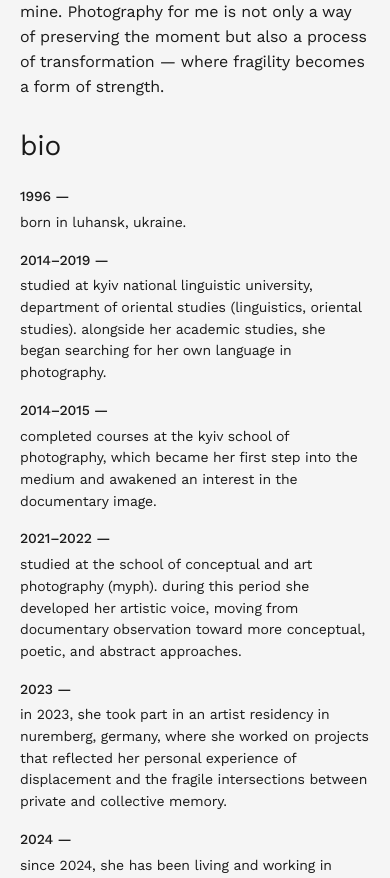
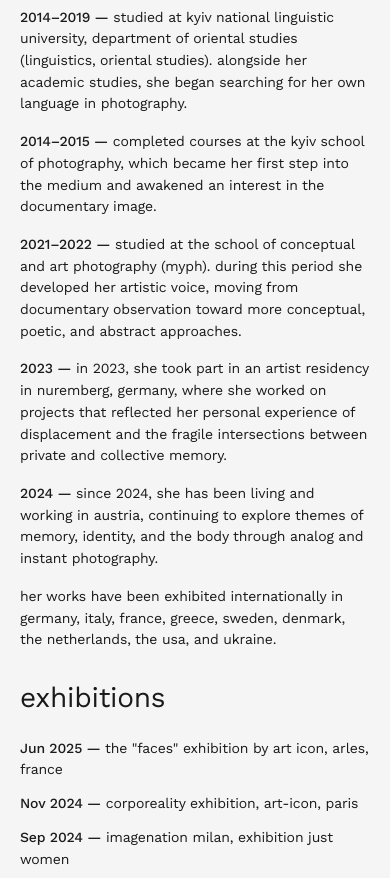
Before and after one commit to romchhh/Anastasiia-Antonenko-Portfolio, a Next.js app: page /about in a window 390 px wide. Shown: the part 1100-1978 px from the top of the page. Built offline with nearby package versions, Linux system fonts and the light colour scheme.

Commit message:
added adaptivity

```diff
--- a/src/app/about/page.tsx
+++ b/src/app/about/page.tsx
@@ -84,7 +84,7 @@ export default function AboutPage() {
                 {/* Portrait Image */}
                 <div className="flex-shrink-0">
                   <img
-                    src="/about/2 2.png"
+                    src="/about/2 2.jpg"
                     alt="Anastasiia Antonenko"
                     className="w-[300px] h-auto object-cover"
                   />
@@ -383,7 +383,7 @@ export default function AboutPage() {
             {/* Portrait Image */}
             <div className="mb-6">
               <img
-                src="/about/2 2.png"
+                src="/about/2 2.jpg"
                 alt="Anastasiia Antonenko"
                 className="w-full max-w-[300px] h-auto object-cover mx-auto"
               />
@@ -419,47 +419,23 @@ export default function AboutPage() {
                 bio
               </h3>
               <div className="space-y-4 text-[14px] md:text-[16px] leading-[155%] tracking-[-0.01em] text-[#1A1A1A]" style={{ fontFamily: 'Work Sans' }}>
-                <div>
-                  <div className="font-medium mb-1 lg:hidden normal-case">1996 —</div>
-                  <div className="lg:relative">
-                    <span className="font-medium hidden lg:inline-block lg:absolute lg:-left-[120px] lg:w-[110px] lg:text-right normal-case">1996 —</span>
-                    <span className="font-normal lowercase">Born in Luhansk, Ukraine.</span>
-                  </div>
+                <div className="lg:relative">
+                  <span className="font-medium lg:absolute lg:-left-[120px] lg:w-[110px] lg:text-right normal-case">1996 —</span> <span className="font-normal lowercase">Born in Luhansk, Ukraine.</span>
                 </div>
-                <div>
-                  <div className="font-medium mb-1 lg:hidden normal-case">2014–2019 —</div>
-                  <div className="lg:relative">
-                    <span className="font-medium hidden lg:inline-block lg:absolute lg:-left-[120px] lg:w-[110px] lg:text-right normal-case">2014–2019 —</span>
-                    <span className="font-normal lowercase">Studied at Kyiv National Linguistic University, Department of Oriental Studies (Linguistics, Oriental Studies). Alongside her academic studies, she began searching for her own language in photography.</span>
-                  </div>
+                <div className="lg:relative">
+                  <span className="font-medium lg:absolute lg:-left-[120px] lg:w-[110px] lg:text-right normal-case">2014–2019 —</span> <span className="font-normal lowercase">Studied at Kyiv National Linguistic University, Department of Oriental Studies (Linguistics, Oriental Studies). Alongside her academic studies, she began searching for her own language in photography.</span>
                 </div>
-                <div>
-                  <div className="font-medium mb-1 lg:hidden normal-case">2014–2015 —</div>
-                  <div className="lg:relative">
-                    <span className="font-medium hidden lg:inline-block lg:absolute lg:-left-[120px] lg:w-[110px] lg:text-right normal-case">2014–2015 —</span>
-                    <span className="font-normal lowercase">Completed courses at the Kyiv School of Photography, which became her first step into the medium and awakened an interest in the documentary image.</span>
-                  </div>
+                <div className="lg:relative">
+                  <span className="font-medium lg:absolute lg:-left-[120px] lg:w-[110px] lg:text-right normal-case">2014–2015 —</span> <span className="font-normal lowercase">Completed courses at the Kyiv School of Photography, which became her first step into the medium and awakened an interest in the documentary image.</span>
                 </div>
-                <div>
-                  <div className="font-medium mb-1 lg:hidden normal-case">2021–2022 —</div>
-                  <div className="lg:relative">
-                    <span className="font-medium hidden lg:inline-block lg:absolute lg:-left-[120px] lg:w-[110px] lg:text-right normal-case">2021–2022 —</span>
-                    <span className="font-normal lowercase">Studied at the School of Conceptual and Art Photography (MYPH). During this period she developed her artistic voice, moving from documentary observation toward more conceptual, poetic, and abstract approaches.</span>
-                  </div>
+                <div className="lg:relative">
+                  <span className="font-medium lg:absolute lg:-left-[120px] lg:w-[110px] lg:text-right normal-case">2021–2022 —</span> <span className="font-normal lowercase">Studied at the School of Conceptual and Art Photography (MYPH). During this period she developed her artistic voice, moving from documentary observation toward more conceptual, poetic, and abstract approaches.</span>
                 </div>
-                <div>
-                  <div className="font-medium mb-1 lg:hidden normal-case">2023 —</div>
-                  <div className="lg:relative">
-                    <span className="font-medium hidden lg:inline-block lg:absolute lg:-left-[120px] lg:w-[110px] lg:text-right normal-case">2023 —</span>
-                    <span className="font-normal lowercase">In 2023, she took part in an artist residency in Nuremberg, Germany, where she worked on projects that reflected her personal experience of displacement and the fragile intersections between private and collective memory.</span>
-                  </div>
+                <div className="lg:relative">
+                  <span className="font-medium lg:absolute lg:-left-[120px] lg:w-[110px] lg:text-right normal-case">2023 —</span> <span className="font-normal lowercase">In 2023, she took part in an artist residency in Nuremberg, Germany, where she worked on projects that reflected her personal experience of displacement and the fragile intersections between private and collective memory.</span>
                 </div>
-                <div>
-                  <div className="font-medium mb-1 lg:hidden normal-case">2024 —</div>
-                  <div className="lg:relative">
-                    <span className="font-medium hidden lg:inline-block lg:absolute lg:-left-[120px] lg:w-[110px] lg:text-right normal-case">2024 —</span>
-                    <span className="font-normal lowercase">Since 2024, she has been living and working in Austria, continuing to explore themes of memory, identity, and the body through analog and instant photography.</span>
-                  </div>
+                <div className="lg:relative">
+                  <span className="font-medium lg:absolute lg:-left-[120px] lg:w-[110px] lg:text-right normal-case">2024 —</span> <span className="font-normal lowercase">Since 2024, she has been living and working in Austria, continuing to explore themes of memory, identity, and the body through analog and instant photography.</span>
                 </div>
                 <div>
                   <span className="font-normal lowercase">Her works have been exhibited internationally in Germany, Italy, France, Greece, Sweden, Denmark, the Netherlands, the USA, and Ukraine.</span>
--- a/src/app/portfolio-grid/page.tsx
+++ b/src/app/portfolio-grid/page.tsx
@@ -157,6 +157,22 @@ export default function PortfolioGridPage() {
       description: 'Collage work examining the intersection of news and personal experience.',
       link: '/portfolio/from-headlines-to-reality'
     },
+    // Rectangle 72.png: moved up for mobile reordering
+    {
+      id: 'in-the-eyes-of-others',
+      title: 'IN THE EYES OF OTHERS',
+      year: '2025',
+      image: '/portfolio/Rectangle 72.png',
+      width: smallWidth,
+      height: 405,
+      top: 520,
+      left: col1Width + gap * 2,
+      row: 2,
+      mobileOrder: 4,
+      tabletOrder: 5,
+      description: 'A study of perception and identity through portraiture.',
+      link: '/portfolio/in-the-eyes-of-others'
+    },
     // 2 32.png: starts at 950 + 80 = 1030, ends at 1590
     {
       id: 'phantom',
@@ -172,6 +188,22 @@ export default function PortfolioGridPage() {
       tabletOrder: 8,
       description: 'Ghostly figures in urban landscapes.',
       link: '/portfolio/phantom'
+    },
+    // Rectangle 721.png: moved up for mobile reordering
+    {
+      id: 'air-alarm',
+      title: 'AIR ALARM',
+      year: '2023',
+      image: '/portfolio/Rectangle 721.png',
+      width: col2Width,
+      height: 578,
+      top: 1005,
+      left: col1Width + gap * 2,
+      row: 3,
+      mobileOrder: 6,
+      tabletOrder: 9,
+      description: 'Visual response to conflict and its impact on daily life.',
+      link: '/portfolio/air-alarm'
     },
     // Rectangle 742.png: starts at 1590 + 80 = 1670, ends at 2010 + 42 = 2052
     {
@@ -208,22 +240,6 @@ export default function PortfolioGridPage() {
       description: 'Damaged negatives reflecting fragmented memory and collective erasure.',
       link: '/portfolio/holes-of-time'
     },
-    // Rectangle 72.png + 2 31.png: start at 440 + 80 = 520, end at 925
-    {
-      id: 'in-the-eyes-of-others',
-      title: 'IN THE EYES OF OTHERS',
-      year: '2025',
-      image: '/portfolio/Rectangle 72.png',
-      width: smallWidth,
-      height: 405,
-      top: 520,
-      left: col1Width + gap * 2,
-      row: 2,
-      mobileOrder: 4,
-      tabletOrder: 5,
-      description: 'A study of perception and identity through portraiture.',
-      link: '/portfolio/in-the-eyes-of-others'
-    },
     {
       id: 'washed-memories',
       title: 'WASHED MEMORIES',
@@ -238,22 +254,6 @@ export default function PortfolioGridPage() {
       tabletOrder: 3,
       description: 'Exploration of memory through water and time.',
       link: '/portfolio/washed-memories'
-    },
-    // Rectangle 721.png: starts at 925 + 80 = 1005, ends at 1583
-    {
-      id: 'air-alarm',
-      title: 'AIR ALARM',
-      year: '2023',
-      image: '/portfolio/Rectangle 721.png',
-      width: col2Width,
-      height: 578,
-      top: 1005,
-      left: col1Width + gap * 2,
-      row: 3,
-      mobileOrder: 6,
-      tabletOrder: 9,
-      description: 'Visual response to conflict and its impact on daily life.',
-      link: '/portfolio/air-alarm'
     },
     // Rectangle 723.png + 2 33.png: start at 1583 + 80 = 1663, end at 2052
     {
@@ -494,11 +494,11 @@ export default function PortfolioGridPage() {
                           className="w-full h-auto object-cover"
                         />
                       </div>
-                      <div className="mt-2 mb-4">
+                      <div className="flex flex-col mt-2 mb-4" style={{ width: '201px', height: '62px', gap: '3px', opacity: 1 }}>
                         <h3 className="text-[14px] font-normal leading-[150%] tracking-[-0.01em] text-[#1A1A1A] uppercase" style={{ fontFamily: 'Work Sans' }}>
                           {item.title}
                         </h3>
-                        <p className="text-[12px] font-normal leading-[150%] tracking-[-0.01em] text-[#515151] mt-1" style={{ fontFamily: 'Work Sans' }}>
+                        <p className="text-[12px] font-normal leading-[150%] tracking-[-0.01em] text-[#515151]" style={{ fontFamily: 'Work Sans' }}>
                           {item.year}
                         </p>
                       </div>
```
Also changed, not shown: 1 other file (tests, documents, lock files or other folders).
